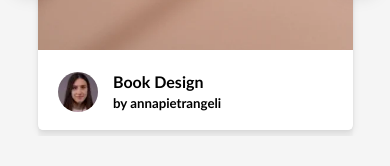
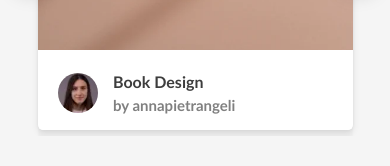
Before and after one commit to Ali503-7/Fiverr-landing-page, a React (Vite) app: page / in a window 390 px wide. Shown: the part 6310-6476 px from the top of the page. Built offline with nearby package versions, Linux system fonts and the light colour scheme.

Commit message:
fix some buge and add styel the font in section_8

```diff
--- a/src/components/Section_8/Section_8.scss
+++ b/src/components/Section_8/Section_8.scss
@@ -13,7 +13,7 @@
 
     .Person {
       width: 90% !important;
-      margin:  0 15px;
+      margin: 0 15px;
       height: 320px !important;
       padding-bottom: 5px !important;
       border-radius: 5px;
@@ -47,9 +47,22 @@
           padding: 0px !important;
           padding-right: 15px !important;
           width: 55px;
+          margin-bottom: 0px !important;
 
           img {
             border-radius: 50%;
+          }
+        }
+
+        .right {
+          h5 {
+            color: gray;
+            font-size: 15px;
+          }
+
+          h4 {
+            font-size: 16px;
+            color: rgba(0, 0, 0, 0.76);
           }
         }
       }
@@ -90,11 +103,9 @@
 
 @media (max-width: 600px) {
   .Section_8 {
-    .Person{
+    .Person {
       margin: 0px 18px !important;
     }
-    .left {
-      margin: 0px !important;
-    }
+
   }
 }
```
